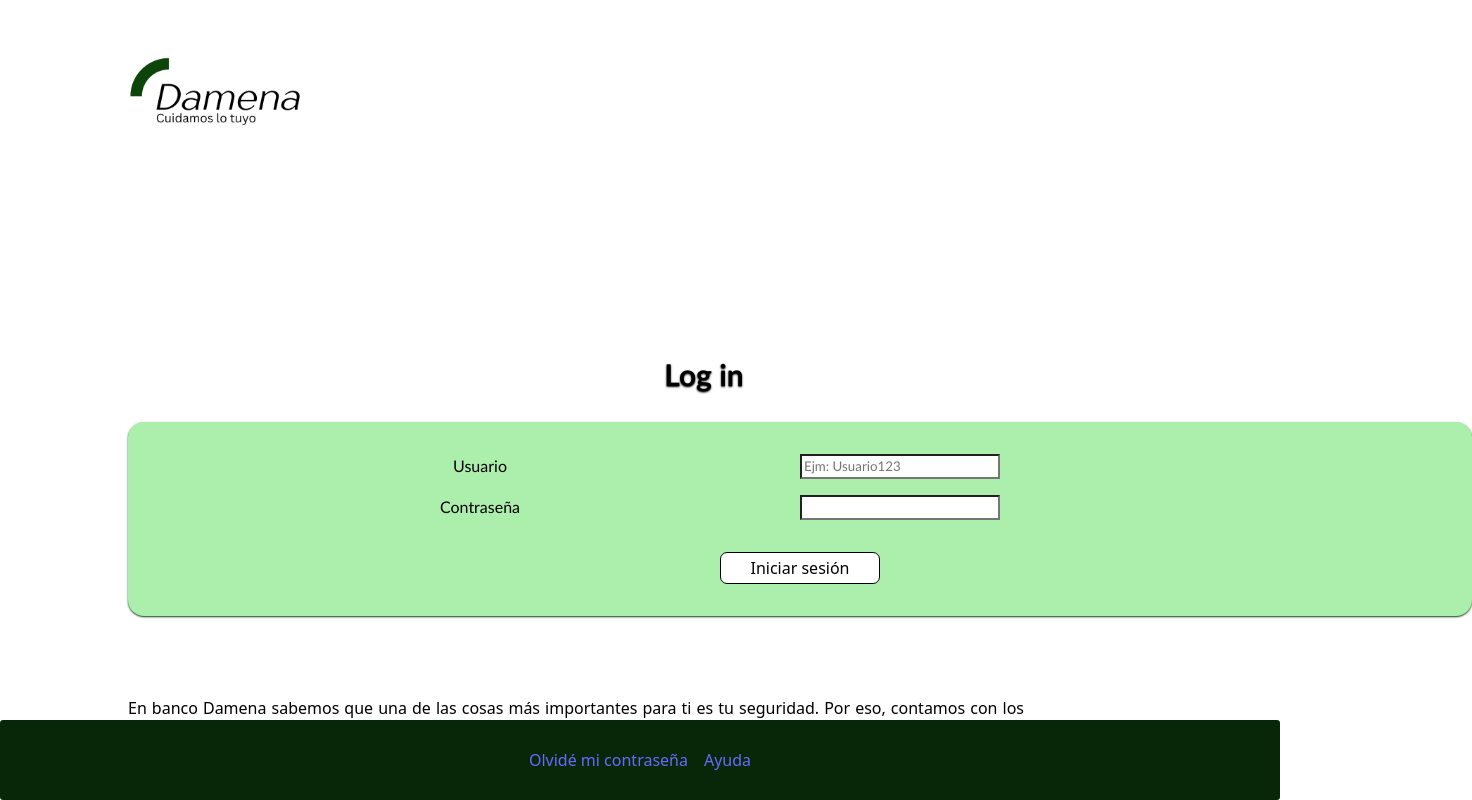
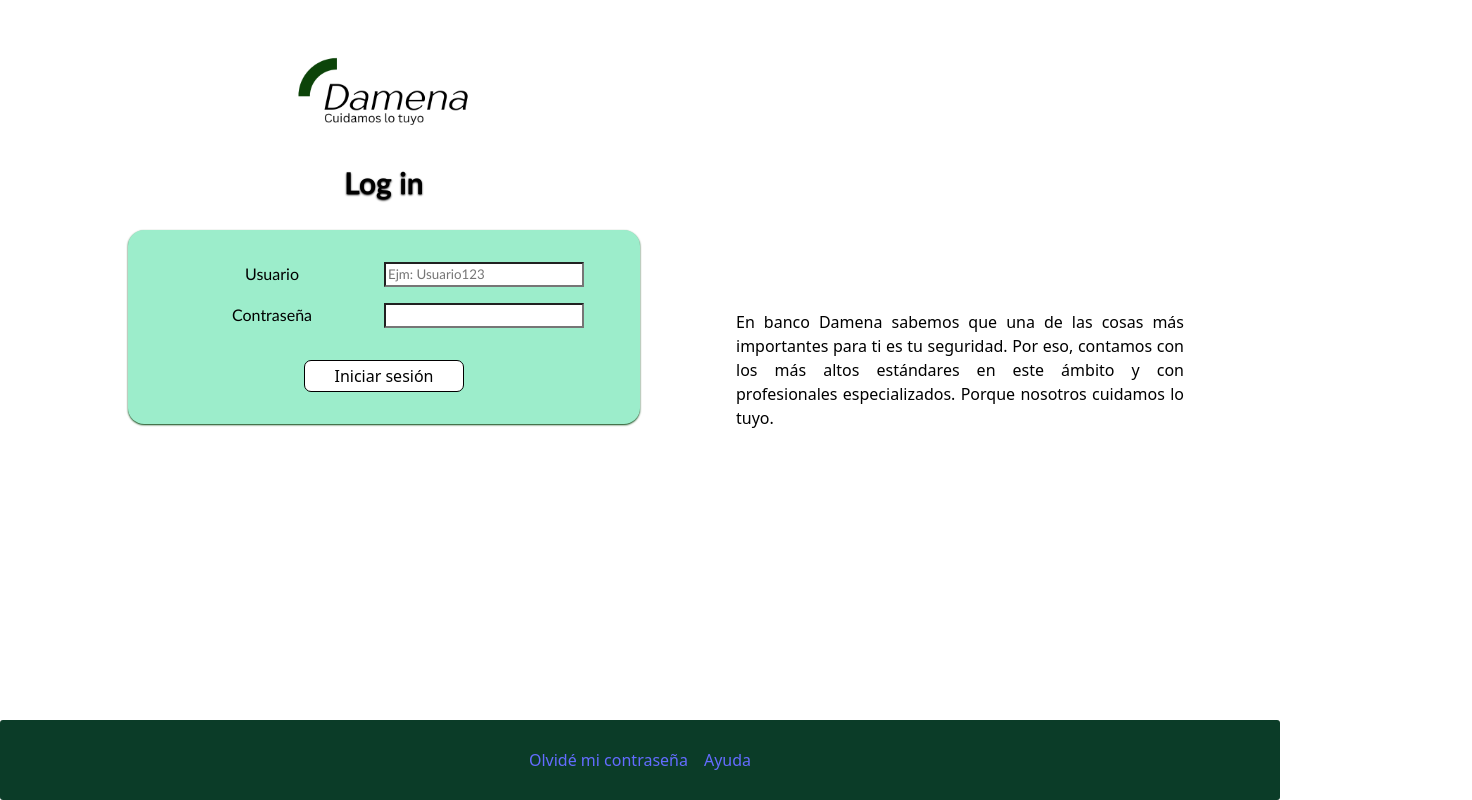
Before and after one commit to jimendezm/banco-damena, a React app in the folder frontend/: page / in a window 1280 px wide. Shown: the whole page, 1472 px wide, since content can reach past the window. Built offline with nearby package versions, Linux system fonts and the light colour scheme; the HTML template or start-up script is replaced by a standard one.

Commit message:
listo el responsive para desktop, ahora continuamos con la parte de recuperacion

```diff
--- a/frontend/src/pages/Login.css
+++ b/frontend/src/pages/Login.css
@@ -1,3 +1,17 @@
+/*
+#E9FBF4
+#C3F4DF
+#9CEDCB
+#75E6B7
+#4EDFA2
+#25CB86
+#20B175
+#198A5B
+#126341
+#0B3C28
+#04160E
+*/
+
 #contenedorPagina{
     display: flex;
     flex-direction: column;
@@ -15,7 +29,7 @@
     align-items: center;
 }
 #contenedorCredenciales{
-    background-color: rgb(172, 238, 172);
+    background-color: #9CEDCB;
     display: grid;
     width: 70%;
     grid-template-columns: repeat(2, 1fr);
@@ -53,7 +67,7 @@
     display: flex;
     position: absolute;
     bottom: 0px;
-    background-color: rgb(8, 39, 8);
+    background-color: #0B3C28;
     grid-column: span 3;
     align-items: center;
     justify-content: center;
@@ -133,7 +147,7 @@ h2{
         display: flex;
         position: absolute;
         bottom: 0px;
-        background-color: rgb(8, 39, 8);
+        background-color: #0B3C28;
         align-items: center;
         justify-content: center;
         gap: 1rem;
@@ -181,9 +195,12 @@ h2{
 
 @media (min-width: 1024px) {
     #contenedorSeccion{
-        display: flex;
-        background-color: white;
-        width: 100%;
-        height: 70%;
+
+    }
+    #contenedorCredenciales{
+        width: 70%;
+    }
+    p{
+        margin-left: 1rem;
     }
 }
```
